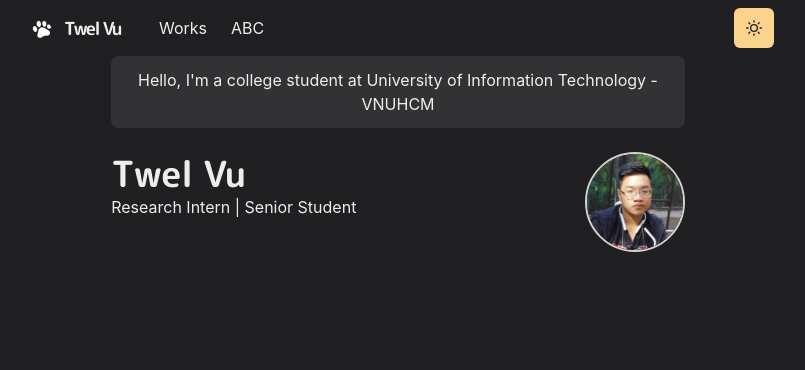
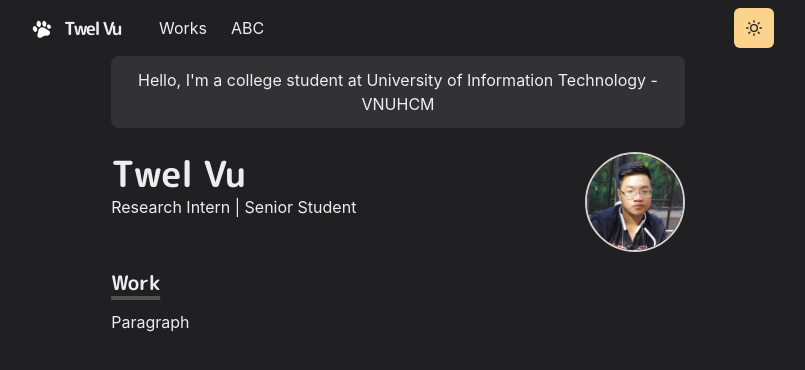
Before and after one commit to twelcone/twel-homepage, a Next.js app: page / in a window 1280 px wide. Shown: the top 370 px of the page, without its empty margins (242-1047 px from the left). Built offline with nearby package versions, Linux system fonts and the light colour scheme.

Commit message:
Animated profile sections

```diff
--- /dev/null
+++ b/components/section.js
@@ -0,0 +1,21 @@
+import { motion } from 'framer-motion'
+import { chakra, shouldForwardProp } from '@chakra-ui/react'
+
+const StyledDiv = chakra(motion.div, {
+  shouldForwardProp: prop => {
+    return shouldForwardProp(prop) || prop === 'transition'
+  }
+})
+
+const Section = ({ children, delay=0 }) => (
+  <StyledDiv
+    initial={{ y: 10, opacity: 0 }}
+    animate={{ y: 0, opacity: 1 }}
+    transition={{ duration: 0.8, delay }}
+    mb={6}
+  >
+    {children}
+  </StyledDiv>
+)
+
+export default Section
--- a/pages/index.js
+++ b/pages/index.js
@@ -1,4 +1,5 @@
 import { Container, Box, Heading, Image, useColorModeValue } from '@chakra-ui/react'
+import Section from '../components/section'
 
 const Page = () => {
   return (
@@ -39,6 +40,13 @@
           />
         </Box>
       </Box>
+
+      <Section delay={0.1}>
+        <Heading as="h3" variant="section-title">
+          Work
+        </Heading>
+        <p>Paragraph</p>
+      </Section>
     </Container>
   )
 }
```
